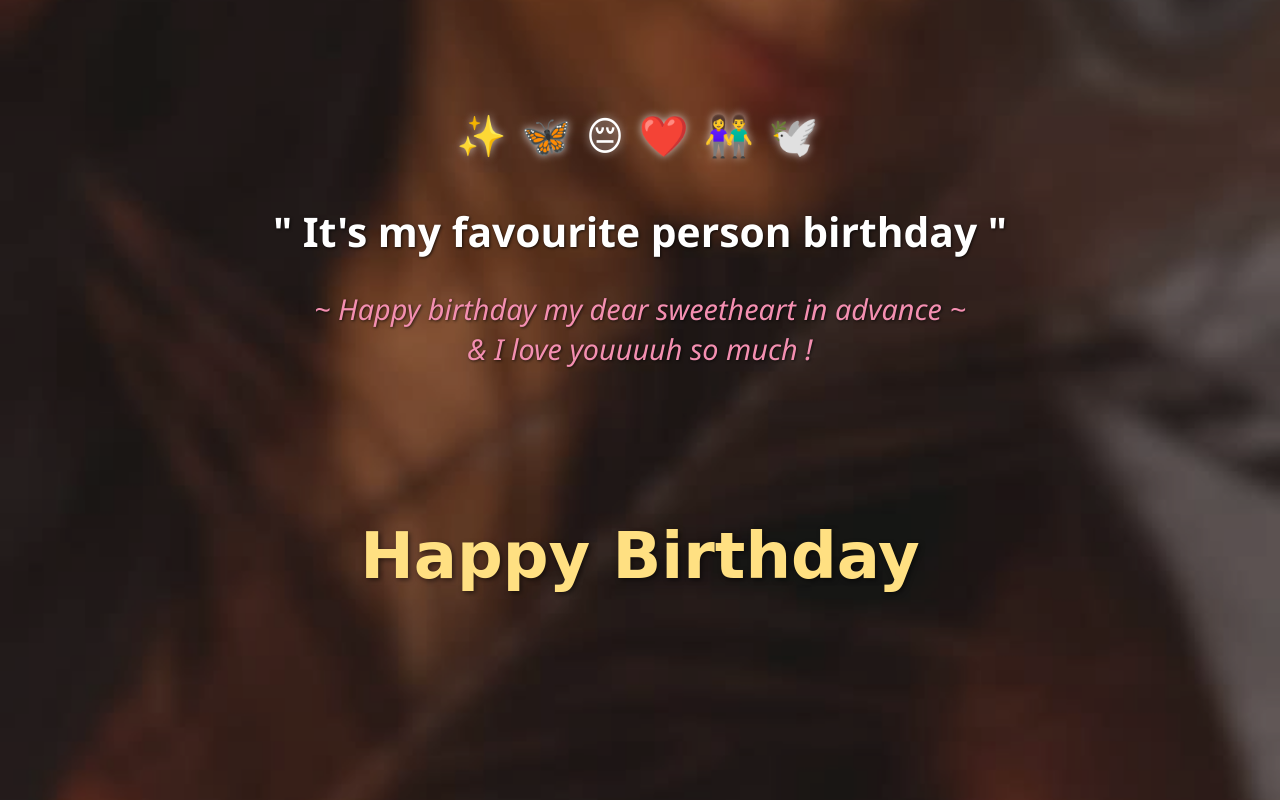
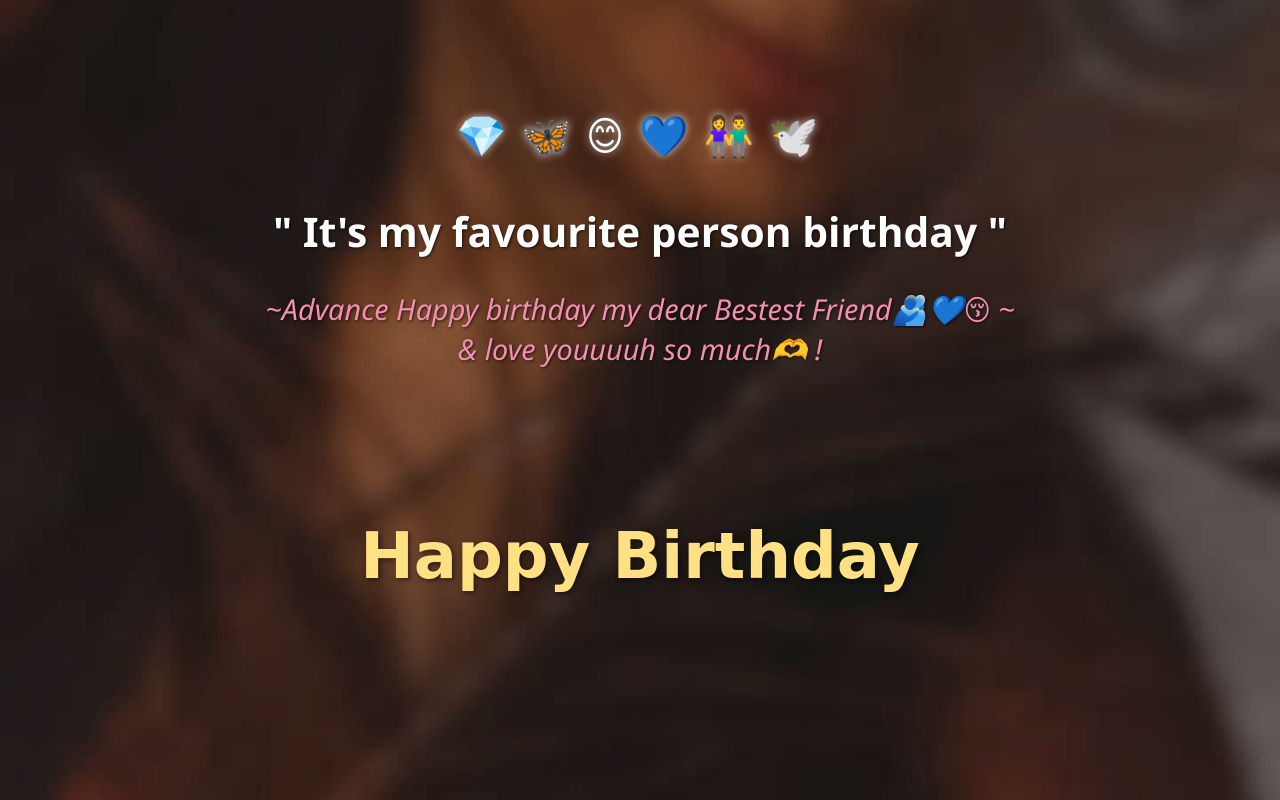
Before and after one commit to gowda524-dotcom/Kolantha-, a plain HTML site: page page12.html in a window 1280 px wide. Drawn offline with Linux system fonts and the light colour scheme.

Commit message:
Update page12.html

```diff
--- a/page12.html
+++ b/page12.html
@@ -154,12 +154,12 @@
 
     <div class="content-overlay">
         <div class="top-emojis">
-            <span>✨</span><span>🦋</span><span>😔</span><span>❤️</span><span>👫</span><span>🕊️</span>
+            <span>💎</span><span>🦋</span><span>😊</span><span>💙</span><span>👫</span><span>🕊️</span>
         </div>
 
         <div class="message-section">
             <p class="main-quote">" It's my favourite person birthday "</p>
-            <p class="subtitle">~ Happy birthday my dear sweetheart in advance ~<br>& I love youuuuh so much !</p>
+            <p class="subtitle">~Advance Happy birthday my dear Bestest Friend🫂💙😚 ~<br>&  love youuuuh so much🫶 !</p>
         </div>
 
         <h1>Happy Birthday</h1>
```
